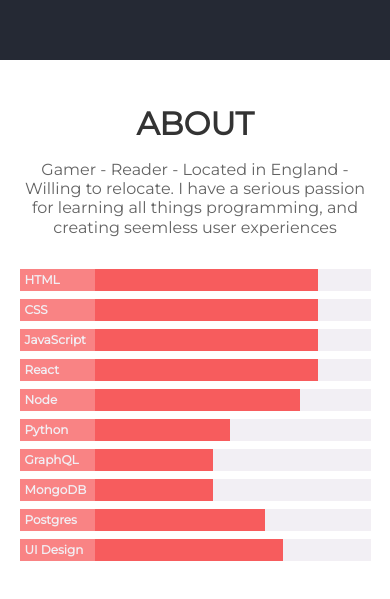
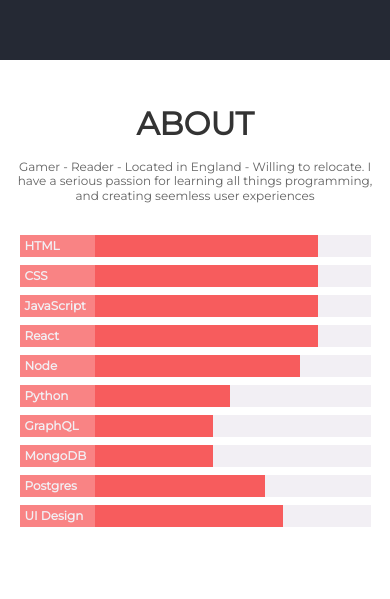
Before and after one commit to curm90/portfolio, a React (Create React App) app: page / in a window 390 px wide. Shown: the part 784-1383 px from the top of the page. After the commit the page ends 1351 px from the top, so only its background shows below. Built offline with nearby package versions, Linux system fonts and the light colour scheme; a web font is replaced by a local one.

Commit message:
tablet about styles

```diff
--- a/src/App.js
+++ b/src/App.js
@@ -5,7 +5,7 @@
 
 function App() {
   return (
-    <div className='App'>
+    <div className='app'>
       <Navigation />
       <Header />
       <About />
--- a/src/components/About.js
+++ b/src/components/About.js
@@ -4,7 +4,6 @@
 const About = () => (
   <div id='about' className='about__container'>
     <h1 className='about__title'>ABOUT</h1>
-    <div className='about__content'>
     <div className='about-text__container'>
       <p className='about-text'>
         Gamer - Reader - Located in England - Willing to relocate. I
@@ -12,7 +11,6 @@
         and creating seemless user experiences
       </p>
     </div>
-    </div>
     <Skills />
   </div>
 );
--- a/src/styles/base/_settings.scss
+++ b/src/styles/base/_settings.scss
@@ -16,5 +16,5 @@
 
 // Screen sizes
 $mobile: 500px;
-$tablet: 800px;
-$large: 1000px;
+$tablet: 768px;
+$large: 1366px;
--- a/src/styles/components/_about.scss
+++ b/src/styles/components/_about.scss
@@ -12,11 +12,19 @@
   .about-text__container {
     text-align: center;
     padding: 0 $s-size;
+
+    @media (min-width: $tablet) {
+      max-width: 60rem;
+    }
   }
 
   .about-text {
-    font-size: $s-size;
+    font-size: $xs-size;
     color: $off-text;
     line-height: 1.2;
+
+    @media (min-width: $tablet) {
+      font-size: $m-size;
+    }
   }
 }
--- a/src/styles/components/_header.scss
+++ b/src/styles/components/_header.scss
@@ -8,10 +8,6 @@
   font-size: $m-size;
 
   @media (min-width: $tablet) {
-    font-size: 2.6rem;
-  }
-
-  @media (min-width: $large) {
     font-size: $l-size;
   }
 }
--- a/src/styles/components/_skills.scss
+++ b/src/styles/components/_skills.scss
@@ -1,7 +1,6 @@
 .skills__container {
   @include flex(column, flex-start, center);
   margin: $l-size 0;
-  padding: 0 1rem;
   width: 100%;
 
   .skills__list {
```
Lines whose indentation alone changed are shown as unchanged.
